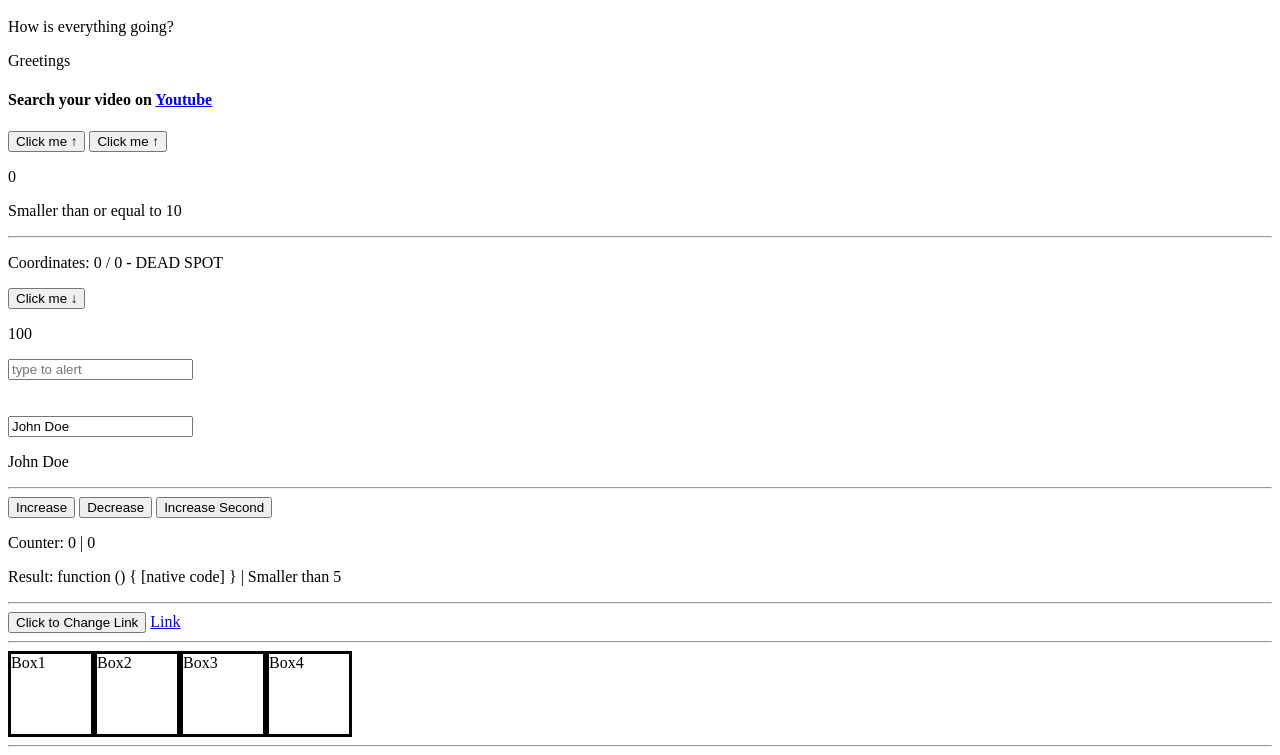
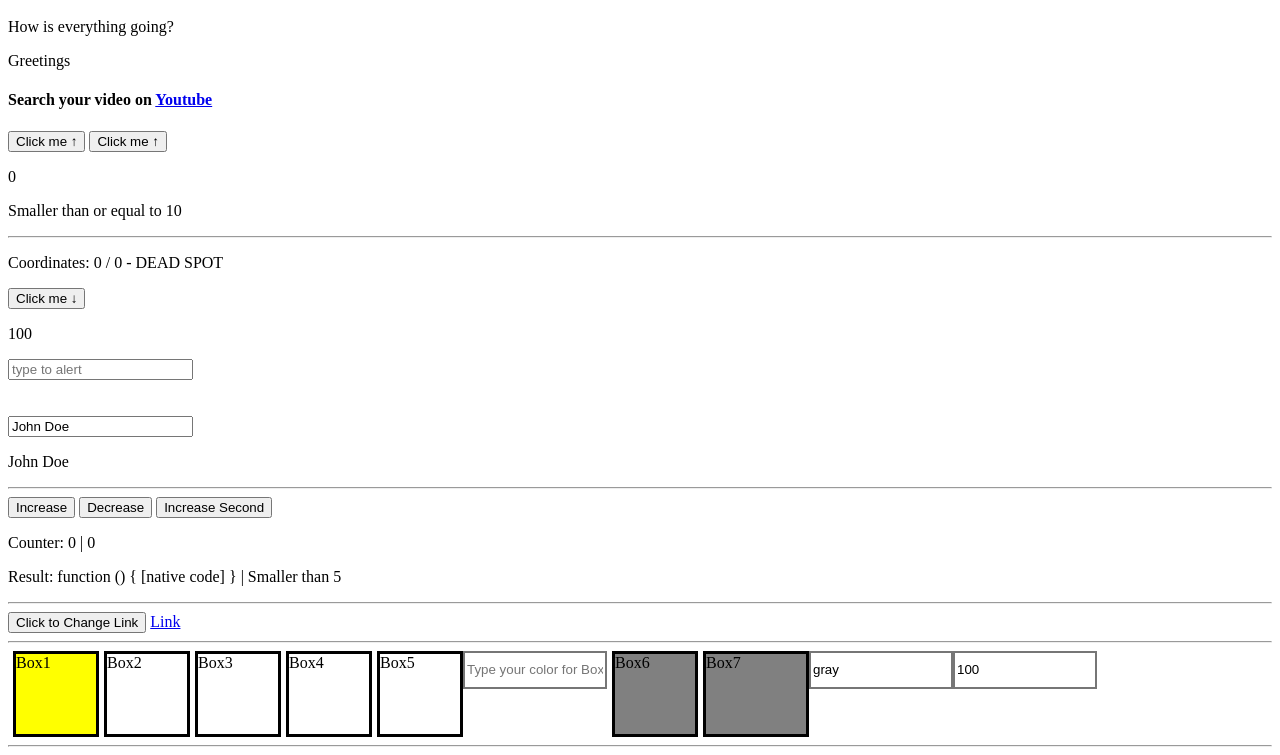
Before and after one commit to emreyeprem/Vue.js-Events, a plain HTML site: page index.html in a window 1280 px wide. Shown: the part 130-885 px from the top of the page. Drawn offline with nearby package versions, Linux system fonts and the light colour scheme.

Commit message:
properties

```diff
--- a/index.html
+++ b/index.html
@@ -57,11 +57,17 @@
 
 
       <div class="demoContainer">
-      <div class="demo" @click="attachRed = !attachRed" :class="{red : attachRed}">Box1</div>
+      <div class="demo" @click="attachRed = !attachRed" :class="divClasses">Box1</div>
       <div class="demo" :class="{red : attachRed}">Box2</div>
       <div class="demo" @click="attachBlue = !attachBlue" :class="{blue : attachBlue}">Box3</div>
       <div class="demo" @click="attachGreen = !attachGreen" :class="{green : attachGreen}">Box4</div>
-    </div><hr />
+      <div class="demo" :class="[color, {red: attachRed}]">Box5</div>
+      <input class="colorInput" type="text" v-model="color" placeholder="Type your color for Box5"/>
+      <div class="demo" :style="{backgroundColor: color2}">Box6</div>
+      <div class="demo" :style="myStyle">Box7</div>
+      <input class="colorInput" type="text" v-model="color2" placeholder="Type your color for Box6"/>
+      <input class="colorInput" type="text" v-model="width" placeholder="Type a width for Box7"/>
+      </div><hr />
 
 
     </div>
@@ -89,15 +95,30 @@
           secondCounter: 0,
           newcounter: 0,
           newLink: 'http://amazon.com',
+          color: '',
           attachRed: false,
           attachBlue: false,
-          attachGreen: false
+          attachGreen: false,
+          color2: 'gray',
+          width: 100
 
         },
         computed: {
           output: function() {
             // console.log('Computed');
             return this.newcounter > 5 ? 'Greater than 5' : 'Smaller than 5';
+          },
+          divClasses: function(){
+            return {
+              red: this.attachRed,
+              yellow: !this.attachRed
+            }
+          },
+          myStyle: function(){
+            return {
+              backgroundColor: this.color2,
+              width: this.width + 'px'
+            }
           }
         },
         watch: {
--- a/site.css
+++ b/site.css
@@ -8,11 +8,21 @@
 .blue{
   background-color: blue;
 }
+.yellow{
+  background-color: yellow;
+}
+
 .demo{
   height: 80px;
   width: 80px;
+  margin-left: 5px;
   border-style: solid;
 }
 .demoContainer{
   display: flex;
 }
+.colorInput{
+ border-style: solid;
+ height: 2rem;
+ width: 8.5rem;
+}
```
